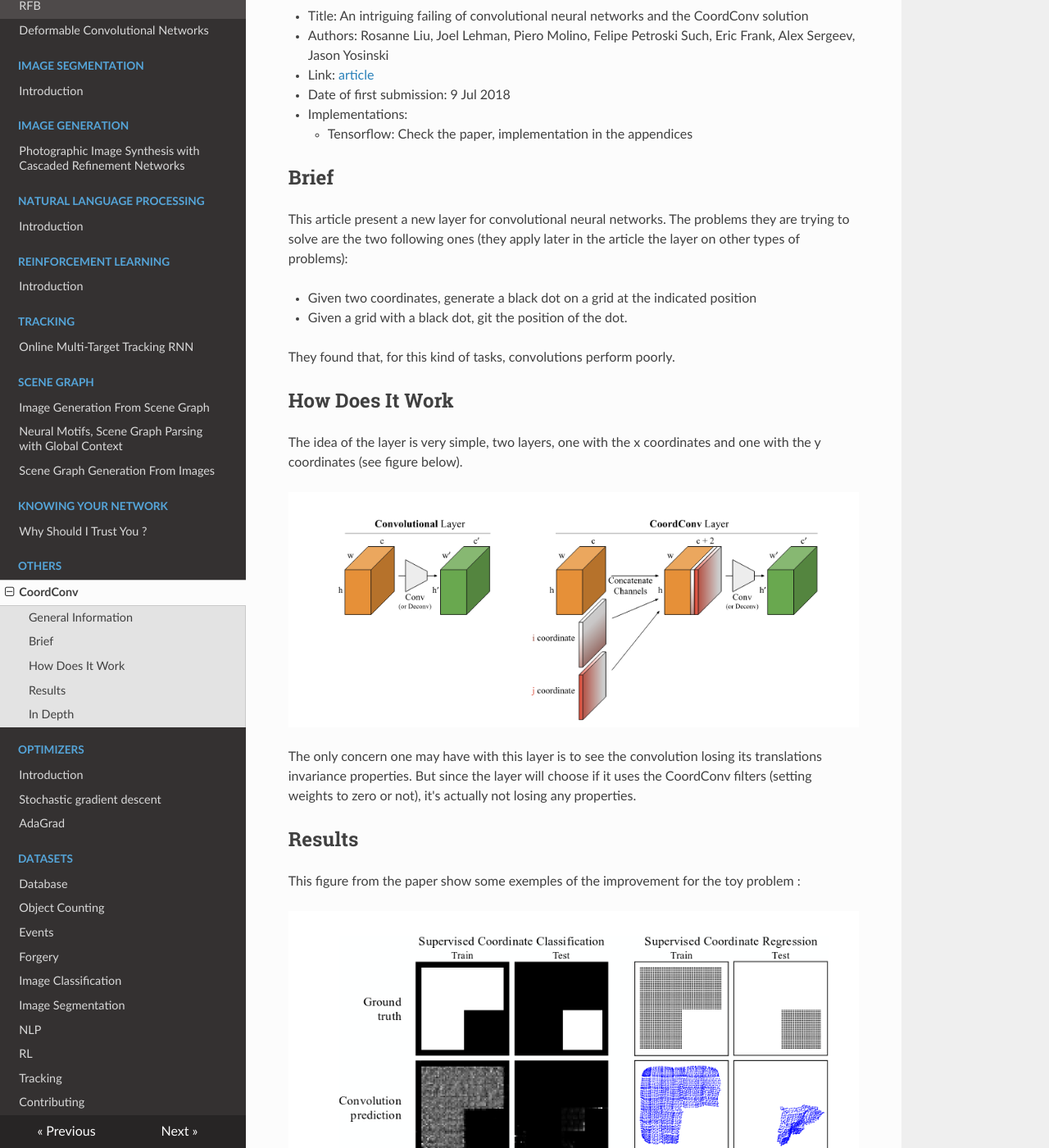
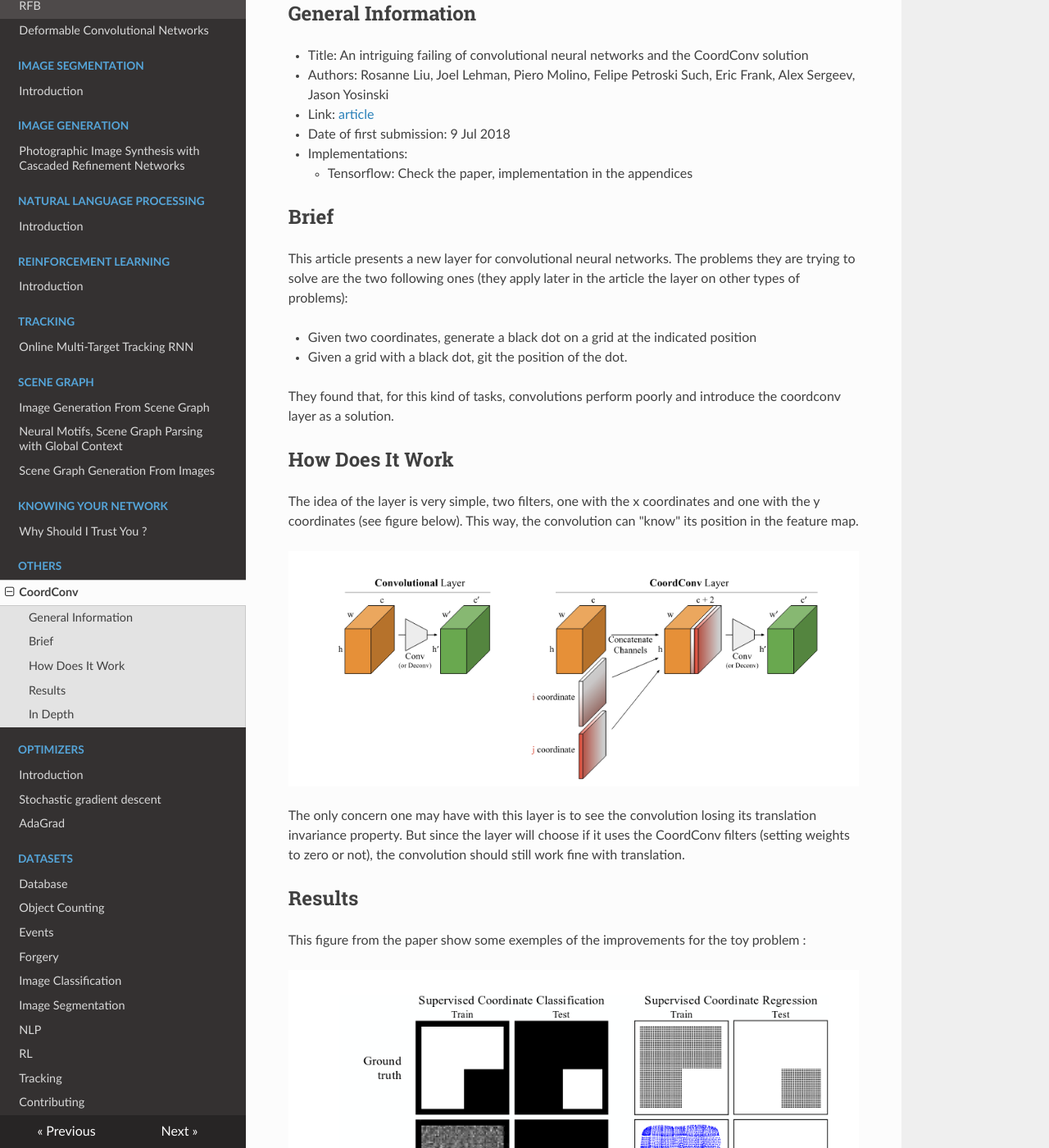
Before and after one commit to D3lt4lph4/papers, an MkDocs documentation site: the page built from docs/others/coordconv.md, in a window 1280 px wide and 1400 px high, scrolled down 208 px. Shown: the whole window at 82% size. Built offline with MkDocs 1.6.1, drawn with Linux system fonts in a browser that asks for light colours; nearby versions of some CDN libraries; old or Windows-style settings are respelled for this version of MkDocs; some of the changed text lies outside the part shown.

Commit message:
small correction on the article

```diff
--- a/docs/others/coordconv.md
+++ b/docs/others/coordconv.md
@@ -11,25 +13,25 @@
 
 ## Brief
 
-This article present a new layer for convolutional neural networks.
+This article presents a new layer for convolutional neural networks.
 The problems they are trying to solve are the two following ones (they apply later in the article the layer on other types of problems):
 
 - Given two coordinates, generate a black dot on a grid at the indicated position
 - Given a grid with a black dot, git the position of the dot.
 
-They found that, for this kind of tasks, convolutions perform poorly.
+They found that, for this kind of tasks, convolutions perform poorly and introduce the coordconv layer as a solution.
 
 ## How Does It Work
 
-The idea of the layer is very simple, two layers, one with the x coordinates and one with the y coordinates (see figure below).
+The idea of the layer is very simple, two filters, one with the x coordinates and one with the y coordinates (see figure below). This way, the convolution can "know" its position in the feature map.
 
 ![Layer](https://raw.githubusercontent.com/D3lt4lph4/papers/master/docs/images/others/coordconv/uber_coordconv_layer.png "Layer")
 
-The only concern one may have with this layer is to see the convolution losing its translations invariance properties. But since the layer will choose if it uses the CoordConv filters (setting weights to zero or not), it's actually not losing any properties.
+The only concern one may have with this layer is to see the convolution losing its translation invariance property. But since the layer will choose if it uses the CoordConv filters (setting weights to zero or not), the convolution should still work fine with translation.
 
 ## Results
 
-This figure from the paper show some exemples of the improvement for the toy problem :
+This figure from the paper show some exemples of the improvements for the toy problem :
 
 ![Results](https://raw.githubusercontent.com/D3lt4lph4/papers/master/docs/images/others/coordconv/uber_coordconv_results.png "Results")
 
```
Also changed, not shown: other parts of docs/others/coordconv.md (+2 -0 lines).
